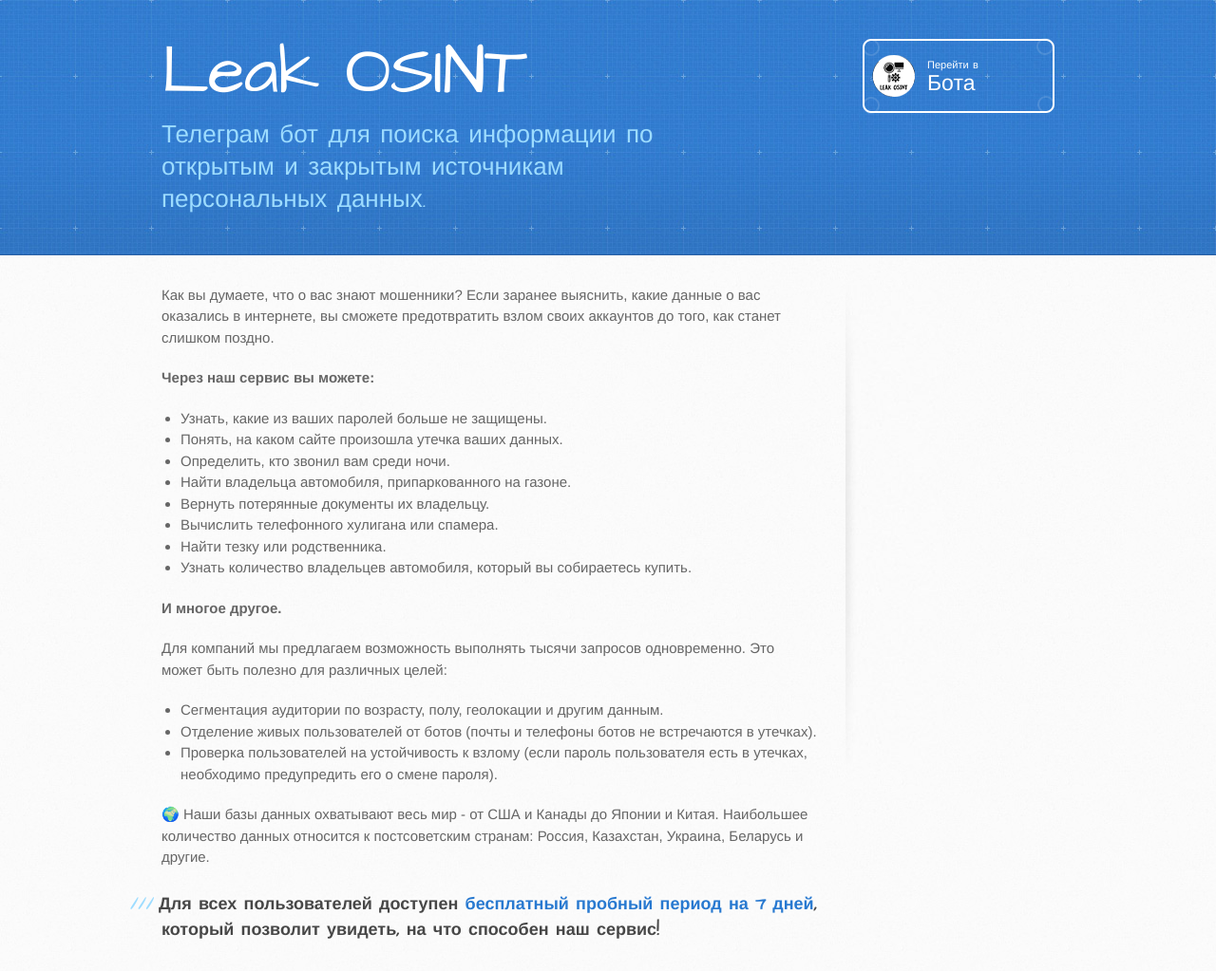
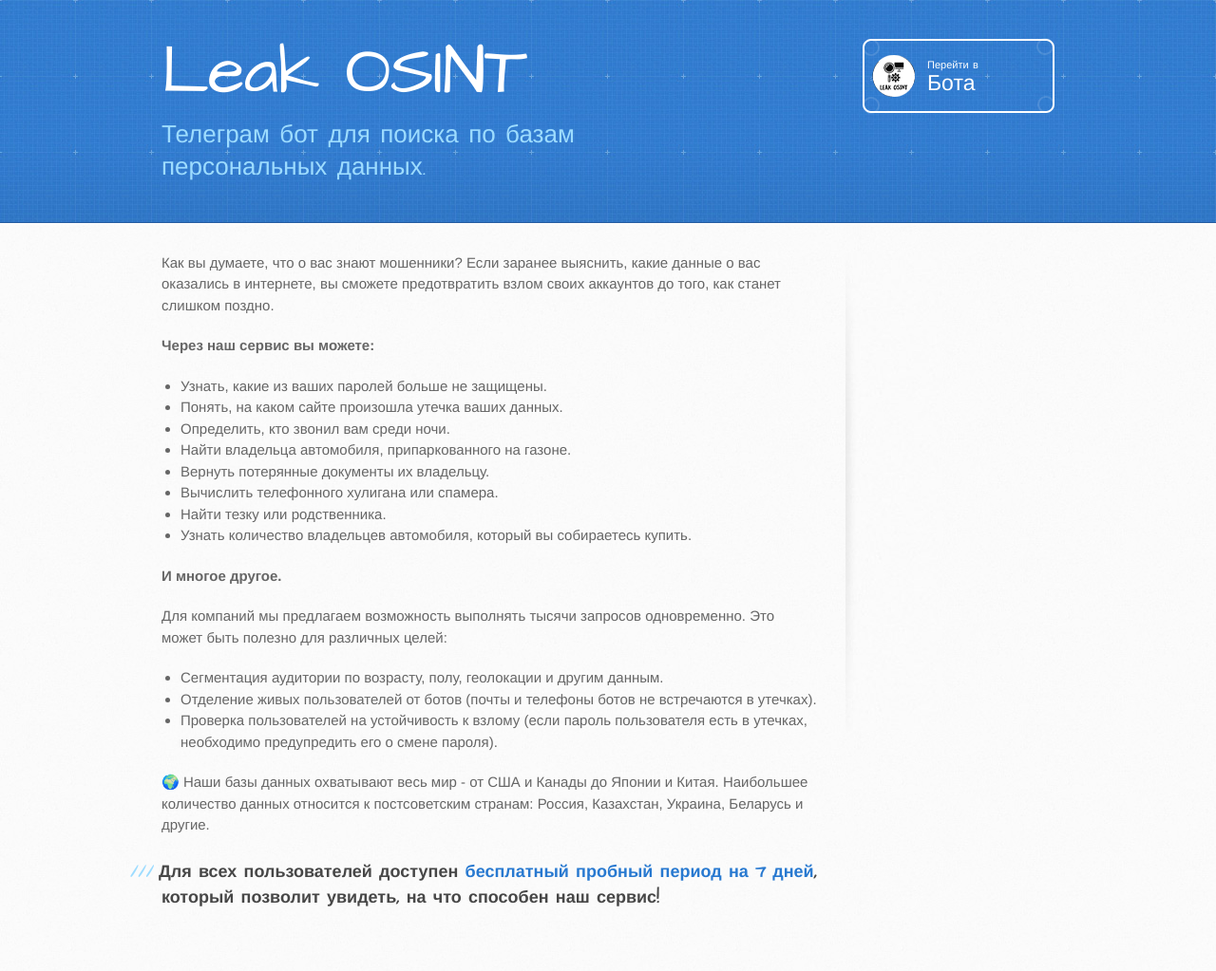
Before and after one commit to LeakOSINT/LeakOSINT.github.io, a Jekyll site: the page built from index.md, in a window 1280 px wide. Shown: the whole page at 95% size. Built offline with Jekyll 4.4.1, drawn with Linux system fonts in a browser that asks for light colours; our own code applies the rules of GitHub Pages for plain Markdown files; after the commit the page ends 989 px from its top, so only the background shows below that.

Commit message:
Update _config.yml

```diff
--- a/_config.yml
+++ b/_config.yml
@@ -1,5 +1,5 @@
 title: Leak OSINT
-description: Телеграм бот для поиска информации по открытым и закрытым источникам персональных данных.
+description: Телеграм бот для поиска по базам персональных данных.
 show_downloads: false
 google_analytics:
 theme: jekyll-theme-architect
```
